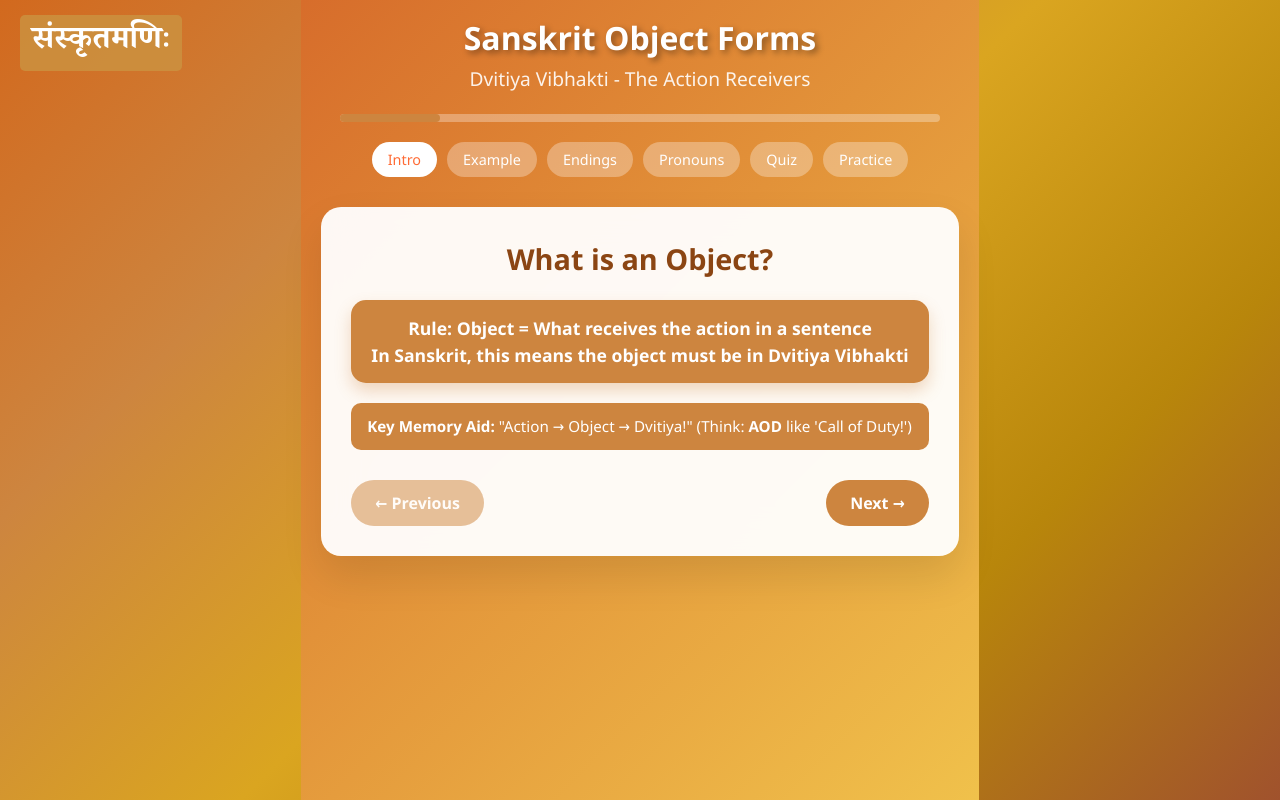
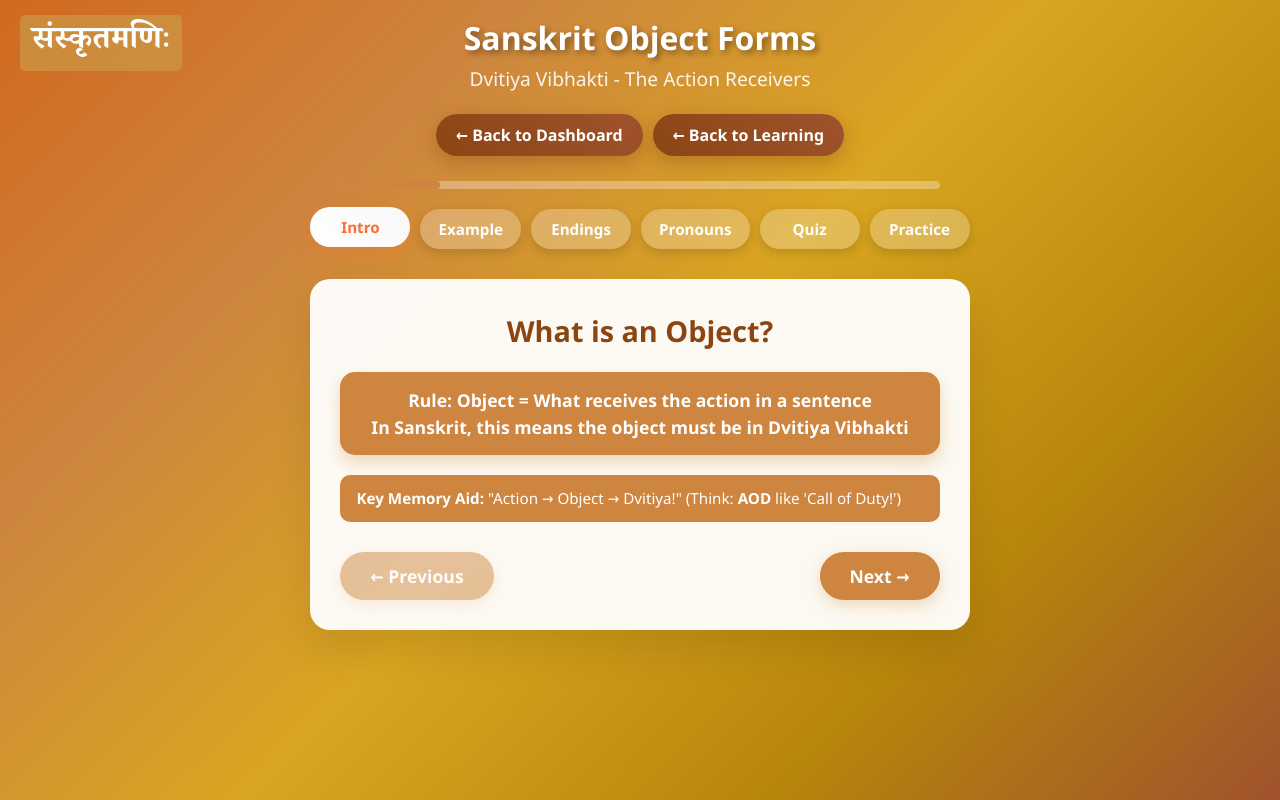
Before and after one commit to ruchiigadgil/sanskrit-frontend, a React (Vite) app: page /learn-object in a window 1280 px wide. Built offline with nearby package versions, Linux system fonts and the light colour scheme.

Commit message:
updated learning modules UI

```diff
--- a/src/App.jsx
+++ b/src/App.jsx
@@ -94,6 +94,15 @@ function AuthWrapper() {
   return (
     <>
       <BrandHeader />
+      <div
+        style={{
+          minHeight: "100vh",
+          height: "auto",
+          display: "flex",
+          flexDirection: "column",
+           }}
+      >
+        <main style={{ flex: 1 }}>
       <Routes>
         {/* Public Routes */}
         <Route path="/" element={<Landing />} />
@@ -164,6 +173,8 @@ function AuthWrapper() {
           }
         />
       </Routes>
+      </main>
+      </div>
     </>
   );
 }
--- a/src/components/Learn.jsx
+++ b/src/components/Learn.jsx
@@ -54,7 +54,7 @@ const Learn = () => {
   const styles = {
     container: {
       minHeight: '100vh',
-      background: 'linear-gradient(135deg, #d76d2b, #f0c14b)',
+      background: 'none',
       padding: '15px',
       fontFamily: "'Segoe UI', Tahoma, Geneva, Verdana, sans-serif",
       margin: 0,
--- a/src/components/LearnFutureTense.jsx
+++ b/src/components/LearnFutureTense.jsx
@@ -77,7 +77,7 @@ const LearnFutureTense = () => {
   const styles = {
     container: {
       minHeight: "100vh",
-      background: "linear-gradient(135deg, #d76d2b, #f0c14b)",
+      background: "none",
       padding: "20px",
       fontFamily: "'Segoe UI', Tahoma, Geneva, Verdana, sans-serif",
       boxSizing: "border-box",
@@ -102,7 +102,7 @@ const LearnFutureTense = () => {
       textShadow: "1px 1px 3px rgba(0, 0, 0, 0.3)",
     },
     backButton: {
-      background: "#cd853f",
+      background: "linear-gradient(45deg, #8b4513, #a0522d)",
       color: "white",
       border: "none",
       padding: "10px 20px",
@@ -111,7 +111,7 @@ const LearnFutureTense = () => {
       cursor: "pointer",
       transition: "all 0.3s cubic-bezier(0.4, 0, 0.2, 1)",
       backdropFilter: "blur(10px)",
-      boxShadow: "0 6px 20px rgba(205, 133, 63, 0.4)",
+      boxShadow: "0 6px 20px rgba(139, 69, 19, 0.4)",
       fontWeight: "600",
       marginBottom: "25px",
       display: "inline-block",
@@ -240,7 +240,7 @@ const LearnFutureTense = () => {
       borderBottom: "1px solid #e0e0e0",
       fontSize: "1.1rem",
       fontWeight: "500",
-      color: "#333333",
+      color: "#333333", // Ensure text is not white
     },
     oddRow: {
       backgroundColor: "#f8f9fa",
@@ -422,6 +422,10 @@ const LearnFutureTense = () => {
 
   const handleBackToDashboard = () => {
     window.location.href = "/dashboard";
+  };
+
+  const handleBackToLearning = () => {
+    window.location.href = "/learn";
   };
 
   const renderIntroSection = () => (
@@ -698,6 +702,7 @@ const LearnFutureTense = () => {
         <h1 style={styles.title}>Sanskrit Future Tense</h1>
         <p style={styles.subtitle}>लृट् लकार - Actions to Come</p>
 
+        <div style={{ display: "flex", justifyContent: "center", gap: "10px" }}>
           <button
             style={styles.backButton}
             onMouseEnter={handleButtonHover}
@@ -706,6 +711,15 @@ const LearnFutureTense = () => {
           >
             ← Back to Dashboard
           </button>
+          <button
+            style={styles.backButton}
+            onMouseEnter={handleButtonHover}
+            onMouseLeave={handleButtonLeave}
+            onClick={handleBackToLearning}
+          >
+            ← Back to Learning
+          </button>
+        </div>
 
         <div style={styles.progressBar}>
           <div style={styles.progress}></div>
--- a/src/components/LearnPastTense.jsx
+++ b/src/components/LearnPastTense.jsx
@@ -69,7 +69,7 @@ const LearnPastTense = () => {
   const styles = {
     container: {
       minHeight: "100vh",
-      background: "linear-gradient(135deg, #d76d2b, #f0c14b)",
+      background: "none",
       padding: "20px",
       fontFamily: "'Segoe UI', Tahoma, Geneva, Verdana, sans-serif",
       boxSizing: "border-box",
@@ -232,7 +232,7 @@ const LearnPastTense = () => {
       borderBottom: "1px solid #e0e0e0",
       fontSize: "1.1rem",
       fontWeight: "500",
-      color: "#333333",
+      color: "#333333", // Ensure text is not white
     },
     oddRow: {
       backgroundColor: "#f8f9fa",
@@ -414,6 +414,10 @@ const LearnPastTense = () => {
 
   const handleBackToDashboard = () => {
     window.location.href = "/dashboard";
+  };
+
+  const handleBackToLearning = () => {
+    window.location.href = "/learn";
   };
 
   const renderIntroSection = () => (
@@ -688,6 +692,7 @@ const LearnPastTense = () => {
         <h1 style={styles.title}>Sanskrit Past Tense</h1>
         <p style={styles.subtitle}>लङ् लकार - Actions Done</p>
 
+        <div style={{ display: "flex", justifyContent: "center", gap: "10px" }}>
           <button
             style={styles.backButton}
             onMouseEnter={handleButtonHover}
@@ -696,6 +701,15 @@ const LearnPastTense = () => {
           >
             ← Back to Dashboard
           </button>
+          <button
+            style={styles.backButton}
+            onMouseEnter={handleButtonHover}
+            onMouseLeave={handleButtonLeave}
+            onClick={handleBackToLearning}
+          >
+            ← Back to Learning
+          </button>
+        </div>
 
         <div style={styles.progressBar}>
           <div style={styles.progress}></div>
--- a/src/components/LearnSubject.jsx
+++ b/src/components/LearnSubject.jsx
@@ -63,7 +63,7 @@ const LearnSubject = () => {
   const styles = {
     container: {
       minHeight: "100vh",
-      background: "linear-gradient(135deg, #d76d2b, #f0c14b)",
+      background: "none",
       padding: "20px",
       fontFamily: "'Segoe UI', Tahoma, Geneva, Verdana, sans-serif",
     },
@@ -100,6 +100,21 @@ const LearnSubject = () => {
       transition: "width 0.3s ease",
       width: `${((currentSection + 1) / sections.length) * 100}%`,
     },
+    backButton: {
+      background: "linear-gradient(45deg, #8b4513, #a0522d)",
+      color: "white",
+      border: "none",
+      padding: "10px 20px",
+      borderRadius: "25px",
+      fontSize: "1rem",
+      cursor: "pointer",
+      transition: "all 0.3s cubic-bezier(0.4, 0, 0.2, 1)",
+      backdropFilter: "blur(10px)",
+      boxShadow: "0 6px 20px rgba(139, 69, 19, 0.4)",
+      fontWeight: "600",
+      marginBottom: "25px",
+      display: "inline-block",
+    },
     navigation: {
       display: "flex",
       justifyContent: "center",
@@ -107,21 +122,26 @@ const LearnSubject = () => {
       marginBottom: "30px",
     },
     navButton: {
-      padding: "8px 16px",
-      borderRadius: "20px",
+      padding: "10px 18px",
+      borderRadius: "25px",
       border: "none",
       cursor: "pointer",
-      fontSize: "0.9rem",
-      fontWeight: "500",
+      fontSize: "0.95rem",
+      fontWeight: "600",
       transition: "all 0.3s ease",
+      minWidth: "100px",
+      boxShadow: "0 4px 12px rgba(0, 0, 0, 0.15)",
     },
     activeNavButton: {
-      background: "white",
+      background: "linear-gradient(45deg, #ffffff, #f8f8f8)",
       color: "#ff6b35",
+      transform: "translateY(-2px)",
+      boxShadow: "0 6px 20px rgba(255, 107, 53, 0.3)",
     },
     inactiveNavButton: {
-      background: "rgba(255, 255, 255, 0.3)",
+      background: "rgba(255, 255, 255, 0.25)",
       color: "white",
+      backdropFilter: "blur(10px)",
     },
     contentCard: {
       maxWidth: "900px",
@@ -287,15 +307,17 @@ const LearnSubject = () => {
       marginTop: "30px",
     },
     navBtn: {
-      padding: "12px 24px",
+      padding: "12px 30px",
       border: "none",
       borderRadius: "25px",
       cursor: "pointer",
-      fontSize: "1rem",
+      fontSize: "1.1rem",
       fontWeight: "600",
       transition: "all 0.3s ease",
       background: "#cd853f",
       color: "white",
+      boxShadow: "0 5px 15px rgba(205, 133, 63, 0.3)",
+      minWidth: "120px",
     },
     tip: {
       background: "#cd853f",
@@ -316,6 +338,26 @@ const LearnSubject = () => {
     setQuizAnswer(optionIndex);
     setShowAnswer(true);
   };
+  const handleButtonHover = (e) => {
+    e.target.style.background = "linear-gradient(45deg, #a0522d, #cd853f)";
+    e.target.style.transform = "translateY(-3px) scale(1.05)";
+    e.target.style.boxShadow = "0 10px 30px rgba(139, 69, 19, 0.5)";
+  };
+
+  const handleButtonLeave = (e) => {
+    e.target.style.background = "linear-gradient(45deg, #8b4513, #a0522d)";
+    e.target.style.transform = "translateY(0) scale(1)";
+    e.target.style.boxShadow = "0 6px 20px rgba(139, 69, 19, 0.4)";
+  };
+
+  const handleBackToDashboard = () => {
+    window.location.href = "/dashboard";
+  };
+
+  const handleBackToLearning = () => {
+    window.location.href = "/learn";
+  };
+
 
   const renderIntroSection = () => (
     <div>
@@ -494,6 +536,25 @@ const LearnSubject = () => {
             }}
           ></div>
         </div>
+        <div style={{ display: "flex", justifyContent: "center", gap: "10px" }}>
+          <button
+            style={styles.backButton}
+            onMouseEnter={handleButtonHover}
+            onMouseLeave={handleButtonLeave}
+            onClick={handleBackToDashboard}
+          >
+            ← Back to Dashboard
+          </button>
+          <button
+            style={styles.backButton}
+            onMouseEnter={handleButtonHover}
+            onMouseLeave={handleButtonLeave}
+            onClick={handleBackToLearning}
+          >
+            ← Back to Learning
+          </button>
+        </div>
+
         <div style={styles.navigation}>
           {["Intro", "Example", "Endings", "Pronouns", "Quiz", "Practice"].map(
             (label, index) => (
--- a/src/components/Learn_Sentence_Structure.jsx
+++ b/src/components/Learn_Sentence_Structure.jsx
@@ -163,11 +163,31 @@ const LearnSanskritSentence = () => {
       isDropping: false,
     }));
   };
+  const handleButtonHover = (e) => {
+    e.target.style.background = "linear-gradient(45deg, #a0522d, #cd853f)";
+    e.target.style.transform = "translateY(-3px) scale(1.05)";
+    e.target.style.boxShadow = "0 10px 30px rgba(139, 69, 19, 0.5)";
+  };
+
+  const handleButtonLeave = (e) => {
+    e.target.style.background = "linear-gradient(45deg, #8b4513, #a0522d)";
+    e.target.style.transform = "translateY(0) scale(1)";
+    e.target.style.boxShadow = "0 6px 20px rgba(139, 69, 19, 0.4)";
+  };
+
+  const handleBackToDashboard = () => {
+    window.location.href = "/dashboard";
+  };
+
+  const handleBackToLearning = () => {
+    window.location.href = "/learn";
+  };
+
 
   const styles = {
     container: {
       minHeight: '100vh',
-      background: 'linear-gradient(135deg, #d76d2b, #f0c14b)',
+      background: 'none',
       padding: '20px',
       fontFamily: "'Segoe UI', Tahoma, Geneva, Verdana, sans-serif'"
     },
@@ -211,21 +231,26 @@ const LearnSanskritSentence = () => {
       marginBottom: '30px'
     },
     navButton: {
-      padding: '8px 16px',
-      borderRadius: '20px',
-      border: 'none',
-      cursor: 'pointer',
-      fontSize: '0.9rem',
-      fontWeight: '500',
-      transition: 'all 0.3s ease'
+      padding: "10px 18px",
+      borderRadius: "25px",
+      border: "none",
+      cursor: "pointer",
+      fontSize: "0.95rem",
+      fontWeight: "600",
+      transition: "all 0.3s ease",
+      minWidth: "100px",
+      boxShadow: "0 4px 12px rgba(0, 0, 0, 0.15)",
     },
     activeNavButton: {
-      background: 'white',
-      color: '#ff6b35'
+      background: "linear-gradient(45deg, #ffffff, #f8f8f8)",
+      color: "#ff6b35",
+      transform: "translateY(-2px)",
+      boxShadow: "0 6px 20px rgba(255, 107, 53, 0.3)",
     },
     inactiveNavButton: {
-      background: 'rgba(255, 255, 255, 0.3)',
-      color: 'white'
+      background: "rgba(255, 255, 255, 0.25)",
+      color: "white",
+      backdropFilter: "blur(10px)",
     },
     contentCard: {
       maxWidth: '900px',
@@ -285,7 +310,7 @@ const LearnSanskritSentence = () => {
       textAlign: 'center',
       borderBottom: '1px solid #f0f0f0',
       fontSize: '1.1rem',
-      color: 'black'
+      color: '#333333', // Ensure text is not white
     },
     oddRow: {
       backgroundColor: '#f9f9f9'
@@ -396,15 +421,17 @@ const LearnSanskritSentence = () => {
       marginTop: '30px'
     },
     navBtn: {
-      padding: '12px 24px',
-      border: 'none',
-      borderRadius: '25px',
-      cursor: 'pointer',
-      fontSize: '1rem',
-      fontWeight: '600',
-      transition: 'all 0.3s ease',
-      background: '#cd853f',
-      color: 'white'
+      padding: "12px 30px",
+      border: "none",
+      borderRadius: "25px",
+      cursor: "pointer",
+      fontSize: "1.1rem",
+      fontWeight: "600",
+      transition: "all 0.3s ease",
+      background: "#cd853f",
+      color: "white",
+      boxShadow: "0 5px 15px rgba(205, 133, 63, 0.3)",
+      minWidth: "120px",
     },
     tip: {
       background: '#cd853f',
@@ -424,6 +451,21 @@ const LearnSanskritSentence = () => {
       fontSize: '0.95rem',
       fontWeight: '500',
       textAlign: 'center'
+    },
+    backButton: {
+      background: "linear-gradient(45deg, #8b4513, #a0522d)",
+      color: "white",
+      border: "none",
+      padding: "10px 20px",
+      borderRadius: "25px",
+      fontSize: "1rem",
+      cursor: "pointer",
+      transition: "all 0.3s cubic-bezier(0.4, 0, 0.2, 1)",
+      backdropFilter: "blur(10px)",
+      boxShadow: "0 6px 20px rgba(139, 69, 19, 0.4)",
+      fontWeight: "600",
+      marginBottom: "25px",
+      display: "inline-block",
     }
   };
 
@@ -691,6 +733,25 @@ const LearnSanskritSentence = () => {
       <div style={styles.header}>
         <h1 style={styles.title}>Sanskrit Sentence Structure</h1>
         <p style={styles.subtitle}>Learn Subjects, Objects, Verbs, Person, and Number</p>
+
+        <div style={{ display: "flex", justifyContent: "center", gap: "10px" }}>
+          <button
+            style={styles.backButton}
+            onMouseEnter={handleButtonHover}
+            onMouseLeave={handleButtonLeave}
+            onClick={handleBackToDashboard}
+          >
+            ← Back to Dashboard
+          </button>
+          <button
+            style={styles.backButton}
+            onMouseEnter={handleButtonHover}
+            onMouseLeave={handleButtonLeave}
+            onClick={handleBackToLearning}
+          >
+            ← Back to Learning
+          </button>
+        </div>
         <div style={styles.progressBar}>
           <div style={styles.progress}></div>
         </div>
--- a/src/components/Learn_object.jsx
+++ b/src/components/Learn_object.jsx
@@ -74,7 +74,7 @@ const LearnObject = () => {
   const styles = {
     container: {
       minHeight: '100vh',
-      background: 'linear-gradient(135deg, #d76d2b, #f0c14b)',
+      background: 'none',
       padding: '20px',
       fontFamily: "'Segoe UI', Tahoma, Geneva, Verdana, sans-serif"
     },
@@ -118,21 +118,26 @@ const LearnObject = () => {
       marginBottom: '30px'
     },
     navButton: {
-      padding: '8px 16px',
-      borderRadius: '20px',
-      border: 'none',
-      cursor: 'pointer',
-      fontSize: '0.9rem',
-      fontWeight: '500',
-      transition: 'all 0.3s ease'
+      padding: "10px 18px",
+      borderRadius: "25px",
+      border: "none",
+      cursor: "pointer",
+      fontSize: "0.95rem",
+      fontWeight: "600",
+      transition: "all 0.3s ease",
+      minWidth: "100px",
+      boxShadow: "0 4px 12px rgba(0, 0, 0, 0.15)",
     },
     activeNavButton: {
-      background: 'white',
-      color: '#ff6b35'
+      background: "linear-gradient(45deg, #ffffff, #f8f8f8)",
+      color: "#ff6b35",
+      transform: "translateY(-2px)",
+      boxShadow: "0 6px 20px rgba(255, 107, 53, 0.3)",
     },
     inactiveNavButton: {
-      background: 'rgba(255, 255, 255, 0.3)',
-      color: 'white'
+      background: "rgba(255, 255, 255, 0.25)",
+      color: "white",
+      backdropFilter: "blur(10px)",
     },
     contentCard: {
       maxWidth: '900px',
@@ -191,7 +196,8 @@ const LearnObject = () => {
       padding: '12px 15px',
       textAlign: 'center',
       borderBottom: '1px solid #f0f0f0',
-      fontSize: '1.1rem'
+      fontSize: '1.1rem',
+      color: '#333333', // Ensure text is not white
     },
     oddRow: {
       backgroundColor: '#f9f9f9'
@@ -298,15 +304,17 @@ const LearnObject = () => {
       marginTop: '30px'
     },
     navBtn: {
-      padding: '12px 24px',
-      border: 'none',
-      borderRadius: '25px',
-      cursor: 'pointer',
-      fontSize: '1rem',
-      fontWeight: '600',
-      transition: 'all 0.3s ease',
-      background: '#cd853f',
-      color: 'white'
+      padding: "12px 30px",
+      border: "none",
+      borderRadius: "25px",
+      cursor: "pointer",
+      fontSize: "1.1rem",
+      fontWeight: "600",
+      transition: "all 0.3s ease",
+      background: "#cd853f",
+      color: "white",
+      boxShadow: "0 5px 15px rgba(205, 133, 63, 0.3)",
+      minWidth: "120px",
     },
     tip: {
       background: '#cd853f',
@@ -316,6 +324,21 @@ const LearnObject = () => {
       margin: '10px 0',
       fontSize: '0.95rem',
       fontWeight: '500'
+    },
+    backButton: {
+      background: "linear-gradient(45deg, #8b4513, #a0522d)",
+      color: "white",
+      border: "none",
+      padding: "10px 20px",
+      borderRadius: "25px",
+      fontSize: "1rem",
+      cursor: "pointer",
+      transition: "all 0.3s cubic-bezier(0.4, 0, 0.2, 1)",
+      backdropFilter: "blur(10px)",
+      boxShadow: "0 6px 20px rgba(139, 69, 19, 0.4)",
+      fontWeight: "600",
+      marginBottom: "25px",
+      display: "inline-block",
     }
   };
 
@@ -330,7 +353,25 @@ const LearnObject = () => {
     setQuizAnswer(optionIndex);
     setShowAnswer(true);
   };
+  const handleButtonHover = (e) => {
+    e.target.style.background = "linear-gradient(45deg, #a0522d, #cd853f)";
+    e.target.style.transform = "translateY(-3px) scale(1.05)";
+    e.target.style.boxShadow = "0 10px 30px rgba(139, 69, 19, 0.5)";
+  };
 
+  const handleButtonLeave = (e) => {
+    e.target.style.background = "linear-gradient(45deg, #8b4513, #a0522d)";
+    e.target.style.transform = "translateY(0) scale(1)";
+    e.target.style.boxShadow = "0 6px 20px rgba(139, 69, 19, 0.4)";
+  };
+
+  const handleBackToDashboard = () => {
+    window.location.href = "/dashboard";
+  };
+
+  const handleBackToLearning = () => {
+    window.location.href = "/learn";
+  };
   const renderIntroSection = () => (
     <div>
       <h2 style={styles.sectionTitle}>What is an Object?</h2>
@@ -480,6 +521,25 @@ const LearnObject = () => {
         <h1 style={styles.title}>Sanskrit Object Forms</h1>
         <p style={styles.subtitle}>Dvitiya Vibhakti - The Action Receivers</p>
 
+        <div style={{ display: "flex", justifyContent: "center", gap: "10px" }}>
+          <button
+            style={styles.backButton}
+            onMouseEnter={handleButtonHover}
+            onMouseLeave={handleButtonLeave}
+            onClick={handleBackToDashboard}
+          >
+            ← Back to Dashboard
+          </button>
+          <button
+            style={styles.backButton}
+            onMouseEnter={handleButtonHover}
+            onMouseLeave={handleButtonLeave}
+            onClick={handleBackToLearning}
+          >
+            ← Back to Learning
+          </button>
+        </div>
+
         <div style={styles.progressBar}>
           <div style={styles.progress}></div>
         </div>
--- a/src/components/Learn_present_tense.jsx
+++ b/src/components/Learn_present_tense.jsx
@@ -81,7 +81,7 @@ const LearnPresentTense = () => {
   const styles = {
     container: {
       minHeight: '100vh',
-      background: 'linear-gradient(135deg, #d76d2b, #f0c14b)',
+      background: 'none',
       padding: '20px',
       fontFamily: "'Segoe UI', Tahoma, Geneva, Verdana, sans-serif",
       boxSizing: 'border-box'
@@ -428,6 +428,10 @@ const LearnPresentTense = () => {
     window.location.href = '/dashboard';
   };
 
+  const handleBackToLearning = () => {
+    window.location.href = "/learn";
+  };
+
   // Component render functions with enhanced styling
   const renderIntroSection = () => (
     <div>
@@ -623,6 +627,7 @@ const LearnPresentTense = () => {
         <h1 style={styles.title}>Sanskrit Present Tense</h1>
         <p style={styles.subtitle}>वर्तमान काल - Actions Happening Now</p>
 
+        <div style={{ display: "flex", justifyContent: "center", gap: "10px" }}>
           <button
             style={styles.backButton}
             onMouseEnter={handleButtonHover}
@@ -631,6 +636,15 @@ const LearnPresentTense = () => {
           >
             ← Back to Dashboard
           </button>
+          <button
+            style={styles.backButton}
+            onMouseEnter={handleButtonHover}
+            onMouseLeave={handleButtonLeave}
+            onClick={handleBackToLearning}
+          >
+            ← Back to Learning
+          </button>
+        </div>
 
         <div style={styles.progressBar}>
           <div style={styles.progress}></div>
--- a/src/components/LearningModule.jsx
+++ b/src/components/LearningModule.jsx
@@ -155,7 +155,7 @@ const styles = {
   container: {
     padding: "2rem",
     minHeight: "100vh",
-    background: "linear-gradient(135deg, #d76d2b, #f0c14b)",
+    background: "none",
     color: "#fff",
     fontFamily: "'Segoe UI', sans-serif",
     display: "flex",
```
Lines whose indentation alone changed are shown as unchanged.
